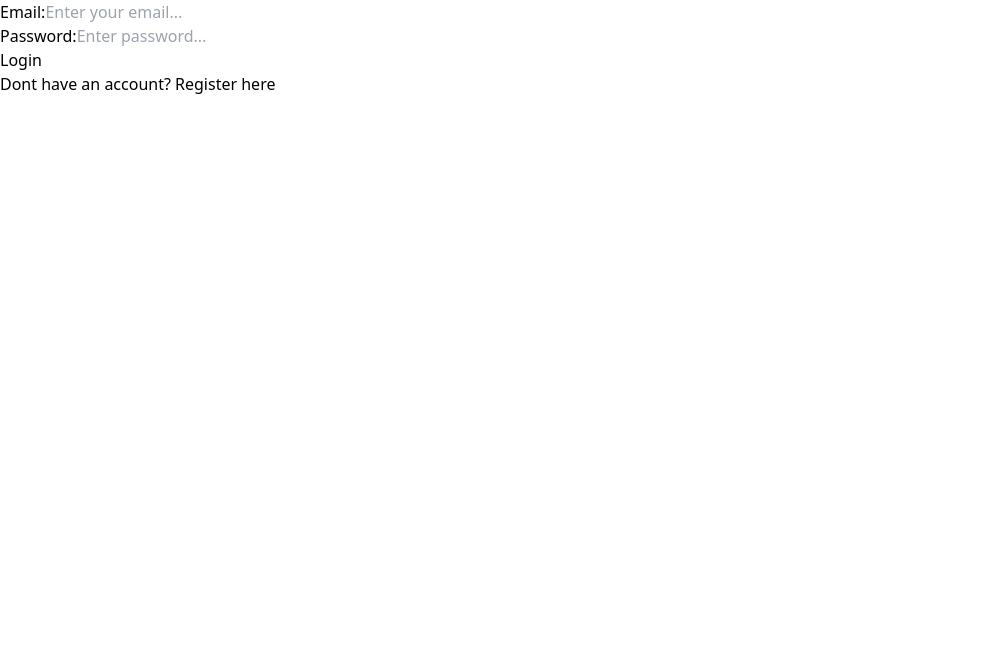
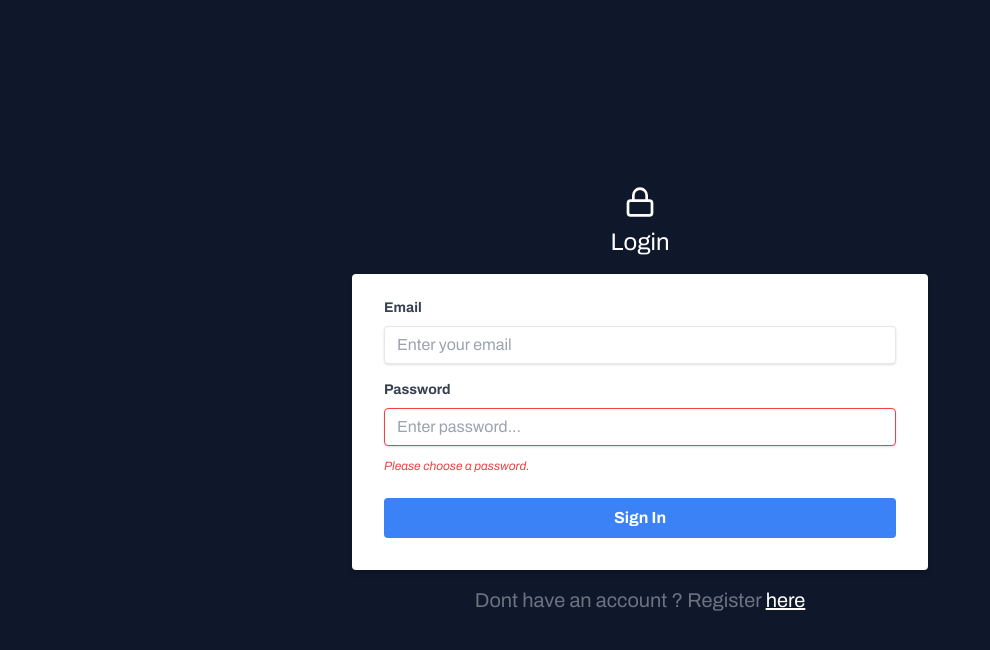
Before and after one commit to PrafulAswale/chatApp, a React (Vite) app: page /login in a window 1280 px wide. Shown: the top 650 px of the page, without its empty margins (0-990 px from the left). Built offline with nearby package versions, Linux system fonts and the light colour scheme; no server answers.

Commit message:
login form styled

```diff
--- a/src/index.css
+++ b/src/index.css
@@ -1,3 +1,7 @@
+@import url("https://fonts.googleapis.com/css2?family=Archivo:ital,wght@0,100;0,200;0,300;0,400;0,500;0,600;0,700;0,800;0,900;1,100;1,200;1,300;1,400;1,500;1,600;1,700;1,800;1,900&display=swap");
 @tailwind base;
 @tailwind components;
 @tailwind utilities;
+* {
+    font-family: "Archivo", sans-serif;
+}
--- a/src/pages/Login.jsx
+++ b/src/pages/Login.jsx
@@ -1,7 +1,7 @@
 import React, { useEffect, useState } from "react";
 import { useAuth } from "../utils/AuthContext";
 import { useNavigate, Link } from "react-router-dom";
-
+import { Lock } from "react-feather";
 import "../index.css";
 
 const LoginPage = () => {
@@ -14,7 +14,7 @@ const LoginPage = () => {
     if (user) {
       navigate("/");
     }
-  }, []);
+  });
 
   const handleInputChange = (e) => {
     let name = e.target.name;
@@ -25,31 +25,47 @@ const LoginPage = () => {
   };
 
   return (
-    <div className="auth--container">
-      <div className="form--wrapper">
+    <div className="flex justify-center items-center flex-col h-screen w-screen bg-slate-900">
+      <h1 className="inline-flex items-center text-2xl mb-4 flex-col text-white">
+        <Lock className="h-8 w-8 mb-2" /> Login
+      </h1>
+      <div className="w-full max-w-xl">
         <form
+          className="bg-white shadow-md rounded px-8 pt-6 pb-8 mb-4"
           onSubmit={(e) => {
             handleUserLogin(e, credentials);
           }}
         >
-          <div className="field--wrapper">
-            <label>Email:</label>
+          <div className="mb-4">
+            <label
+              className="block text-gray-700 text-sm font-bold mb-2"
+              htmlFor="username"
+            >
+              Email
+            </label>
             <input
-              required
+              className="shadow appearance-none border rounded w-full py-2 px-3 text-gray-700 leading-tight focus:outline-none focus:shadow-outline"
+              id="username"
               type="email"
               name="email"
-              placeholder="Enter your email..."
+              placeholder="Enter your email"
               value={credentials.email}
               onChange={(e) => {
                 handleInputChange(e);
               }}
+              required
             />
           </div>
-
-          <div className="field--wrapper">
-            <label>Password:</label>
+          <div className="mb-6">
+            <label
+              className="block text-gray-700 text-sm font-bold mb-2"
+              htmlFor="password"
+            >
+              Password
+            </label>
             <input
-              required
+              className="shadow appearance-none border border-red-500 rounded w-full py-2 px-3 text-gray-700 mb-3 leading-tight focus:outline-none focus:shadow-outline"
+              id="password"
               type="password"
               name="password"
               placeholder="Enter password..."
@@ -57,20 +73,26 @@ const LoginPage = () => {
               onChange={(e) => {
                 handleInputChange(e);
               }}
+              required
             />
+            <p className="text-red-500 text-xs italic">
+              Please choose a password.
+            </p>
           </div>
-
-          <div className="field--wrapper">
-            <input
+          <div className="flex items-center justify-between ">
+            <button
+              className=" w-full bg-blue-500 hover:bg-blue-700 text-white font-bold py-2 px-4 rounded focus:outline-none focus:shadow-outline"
               type="submit"
-              value="Login"
-              className="btn btn--lg btn--main"
-            />
+            >
+              Sign In
+            </button>
           </div>
         </form>
-
-        <p>
-          Dont have an account? Register <Link to="/register">here</Link>
+        <p className="text-center text-gray-500 text-xl">
+          Dont have an account ? Register{" "}
+          <Link to="/register" className="text-white underline">
+            here
+          </Link>
         </p>
       </div>
     </div>
```
